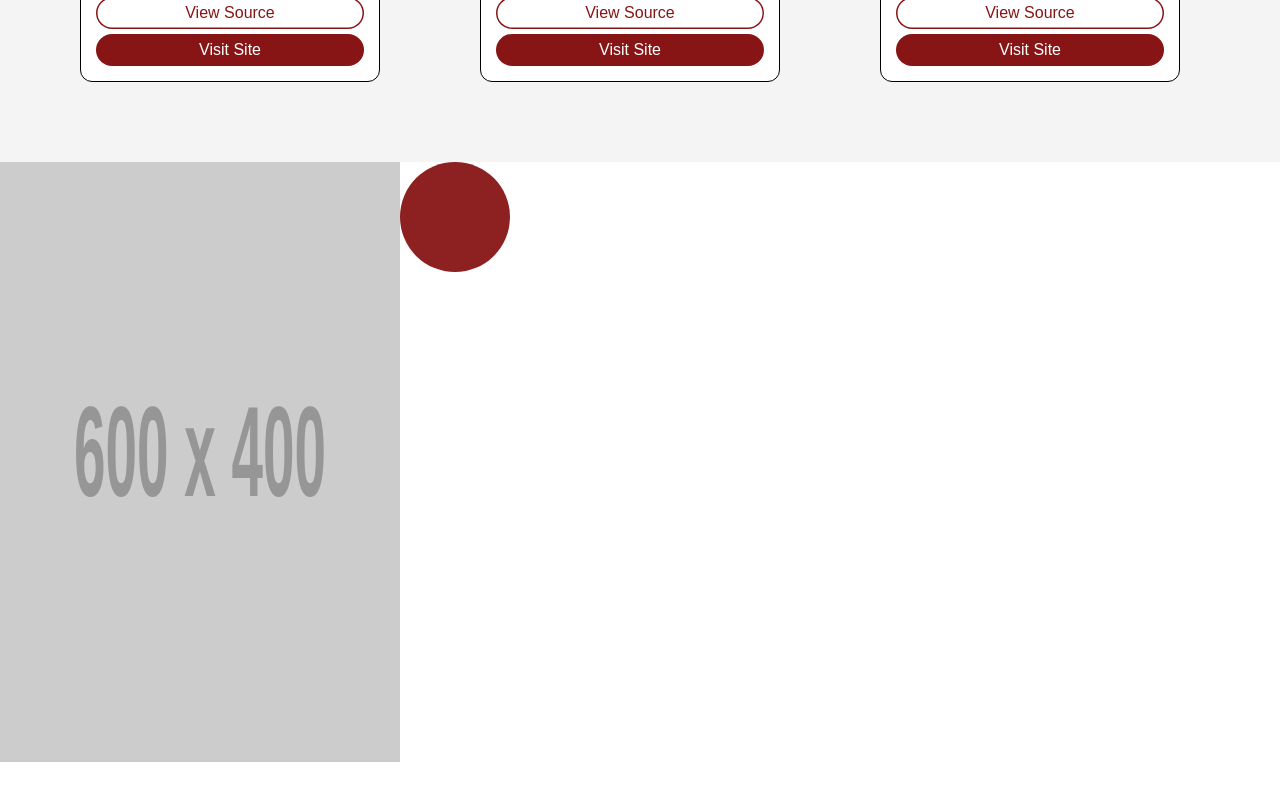
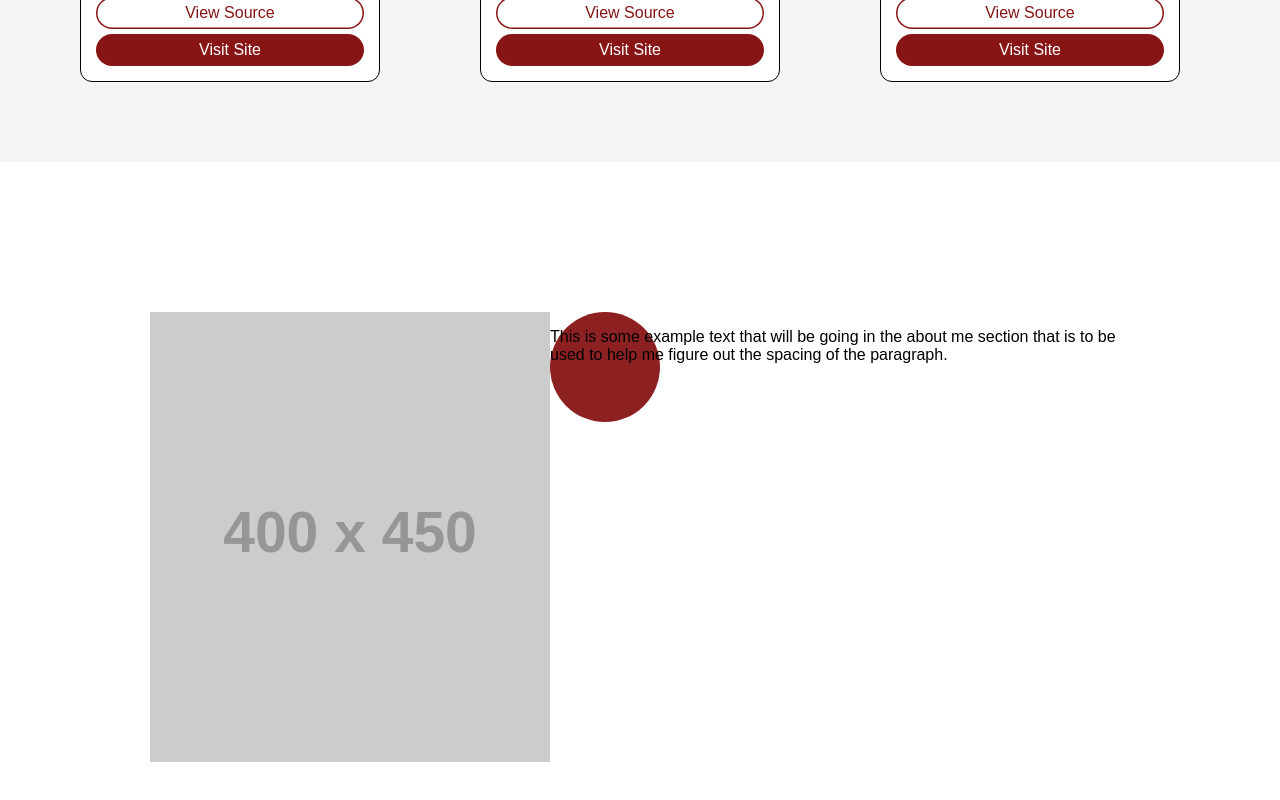
Before and after one commit to RodrJavi/my-website, a Next.js app: page / in a window 1280 px wide. Shown: the part 1407-2207 px from the top of the page. Before the commit the page ends 2173 px from the top, so only its background shows below. Built offline with nearby package versions, Linux system fonts and the light colour scheme.

Commit message:
Transfer 6/25

```diff
--- a/components/AboutMePicture.js
+++ b/components/AboutMePicture.js
@@ -3,7 +3,7 @@ const AboutMePicture = () => {
     <div>
       <img
         className="about-me-pic"
-        src="https://via.placeholder.com/600x400"
+        src="https://via.placeholder.com/400x450"
         alt=""
       />
       <span className="dot top-dot"></span>
--- a/pages/index.js
+++ b/pages/index.js
@@ -36,8 +36,9 @@ export default function Home() {
         </div>
       </section>
 
-      <section>
+      <section className="about-me-section">
         <AboutMePicture></AboutMePicture>
+        <p>This is some example text that will be going in the about me section that is to be used to help me figure out the spacing of the paragraph.</p>
       </section>
     </div>
   );
--- a/styles/globals.css
+++ b/styles/globals.css
@@ -224,12 +224,13 @@ h3 {
 
 .about-me-section {
   display: flex;
+  padding: 150px;
 }
 
 .about-me-pic {
   position: relative;
   width: 400px;
-  height: 600px;
+  height: 450px;
 }
 
 .top-dot{
@@ -242,4 +243,5 @@ h3 {
 .bottom-dot{
   height: 110px;
   width: 110px;
+
 }
```
